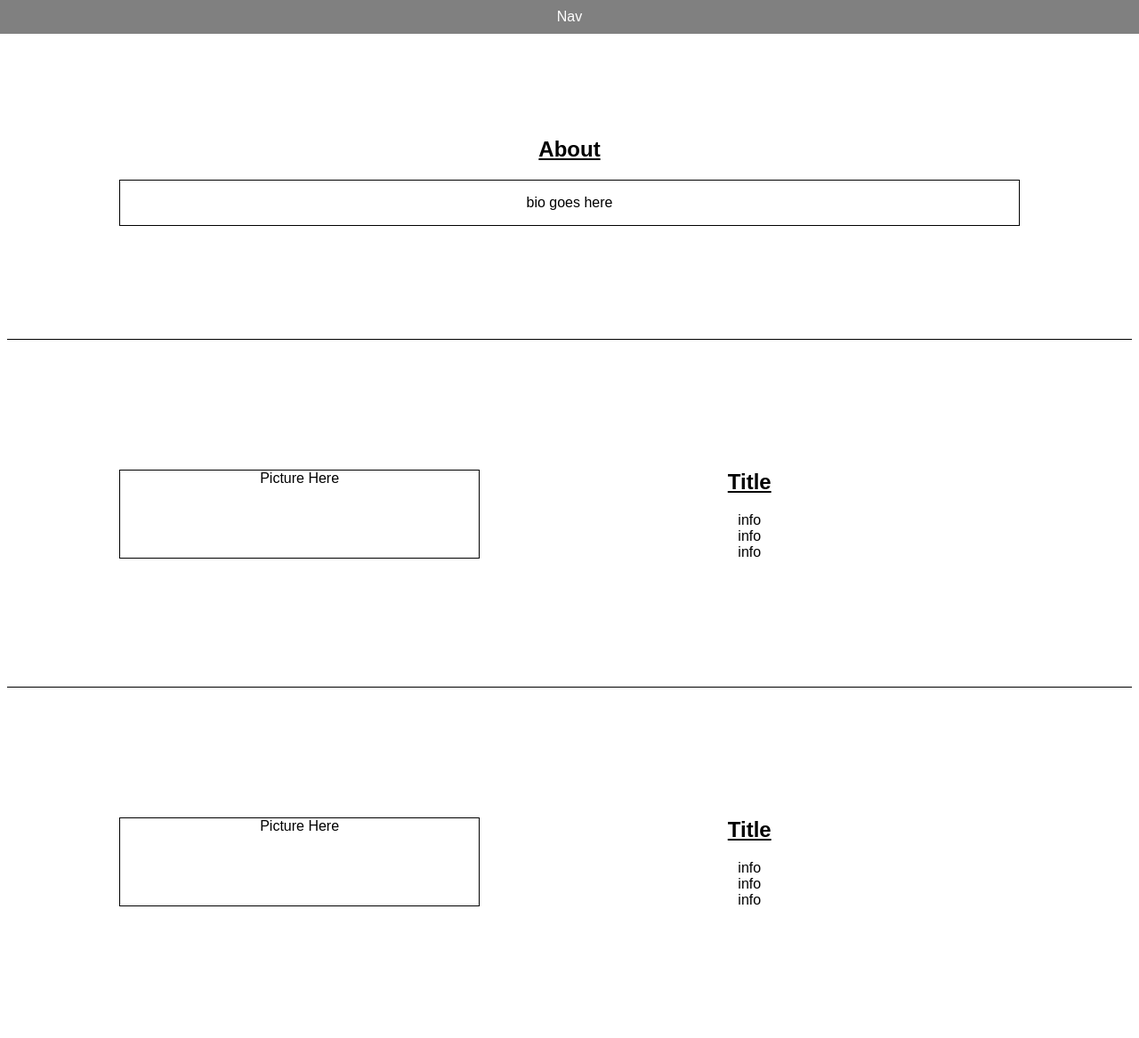
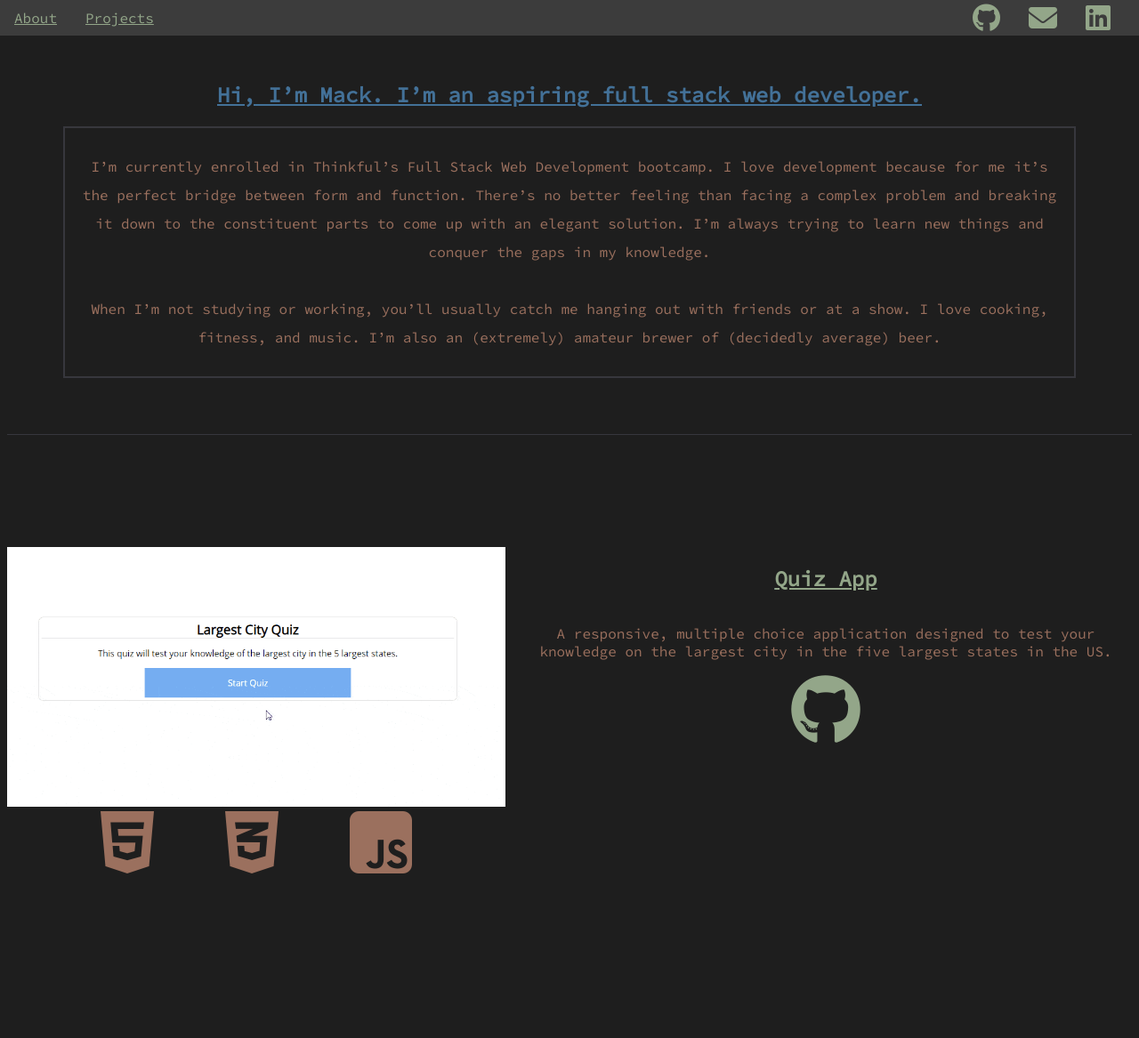
Before and after one commit to hmaiermack/portfolio, a plain HTML site: page index.html in a window 1280 px wide. Shown: the whole page at 89% size. After the commit the page ends 1122 px from the top, so only its background shows below. Drawn offline with nearby package versions, Linux system fonts and the light colour scheme.

Commit message:
finished styling, no js yet

```diff
--- a/index.html
+++ b/index.html
@@ -6,35 +6,71 @@
     <meta name="viewport" content="width=device-width, initial-scale=1.0">
     <meta http-equiv="X-UA-Compatible" content="ie=edge">
     <link rel="stylesheet" type="text/css" href="style.css">
+    <link href="https://fonts.googleapis.com/css?family=Source+Code+Pro&display=swap" rel="stylesheet">
+    <script src="https://kit.fontawesome.com/b5f0c6a3b9.js" crossorigin="anonymous"></script>
 </head>
 <body>
-    <nav role="navigation">Nav</nav>
+    <nav role="navigation">
+        <a class="nav0 target" href="#top">
+            <div class="nav about">About</div>
+        </a>
+        <a class="nav1" href="#project-start">
+            <div class="nav">Projects</div>
+        </a>
+
+        <div class="nav-icons">
+            <a class ="icon nav-icon" href="https://github.com/hmaiermack"><i class="fab fa-github"></i></a>
+            <a class="icon nav-icon" href="mailto:hmaiermack@gmail.com"><i class="fas fa-envelope"></i></a>
+            <a class="icon nav-icon" href="www.linkedin.com/in/mack-maier"><i class="fab fa-linkedin"></i></a>
+        </div>
+    </nav>
     <main role="main">
         <section role="region" class="about-section">
-            <h1>About</h1>
+            <h1>Hi, I’m Mack. I’m an aspiring full stack web developer.</h1>
             <div class="bio">
-                <p>bio goes here</p>
+                <p> I’m currently enrolled in Thinkful’s Full Stack Web Development bootcamp.
+                    I love development because for me it’s the perfect bridge between form and function.
+                    There’s no better feeling than facing a complex problem and breaking it down to the constituent parts to come up with an elegant solution.
+                    I’m always trying to learn new things and conquer the gaps in my knowledge.
+                    <br>
+                    <br>
+                        When I’m not studying or working, you’ll usually catch me hanging out with friends or at a show.
+                    I love cooking, fitness, and music. I’m also an (extremely) amateur brewer of (decidedly average) beer.
+                        </p>
             </div>
         </section>
-        <section role="region" class="project-section">
+        <section role="region" class="project-section" id="project-start">
             <div role="region" class="project-container">
-            <div class="project-picture"> Picture Here</div>
+                <div>
+            <a id="project-picture" href="https://hmaiermack.github.io/thinkful-quiz-app/">
+            <img class="project-picture" alt="GIF showing the app in use." src="project-images/quiz-app-gif.gif"/>
+            </a>
+            <div class ="icons">
+                    <i class="fab fa-html5"></i>
+                    <i class="fab fa-css3-alt"></i>
+                    <i class="fab fa-js-square"></i>
+                </div>
+                </div>
             <div class="project-info">
-            <h2>Title</h2>
-            <p>info<br>info<br>info</p>
+            <h2><a href="https://hmaiermack.github.io/thinkful-quiz-app/">Quiz App</a></h2>
+            <p>A responsive, multiple choice application designed to test your knowledge on the largest city in the five largest states in the US.</p>
+            <a class="icon" href="https://github.com/hmaiermack/thinkful-quiz-app">
+            <i class="fab fa-github" id="repo"></i>
+            </a>
+            </div>
             </div>
             </div>
         </section>
-        <section role="region" class="project-section">
-                <div role="region" class="project-container">
-                <div class="project-picture"> Picture Here</div>
-                <div class="project-info">
-                <h2>Title</h2>
-                <p>info<br>info<br>info</p>
-                </div>
-                </div>
-            </section>
     </main>
-    <footer role="footer">footer</footer>
+    <footer role="footer">
+            <a class ="icon" href="https://github.com/hmaiermack"><i class="fab fa-github"></i></a>
+            <a class="icon" href="mailto:hmaiermack@gmail.com"><i class="fas fa-envelope"></i></a>
+            <a class="icon" href="www.linkedin.com/in/mack-maier"><i class="fab fa-linkedin"></i></a>
+    </footer>
 </body>
+<script
+  src="https://code.jquery.com/jquery-3.4.1.js"
+  integrity="sha256-WpOohJOqMqqyKL9FccASB9O0KwACQJpFTUBLTYOVvVU="
+  crossorigin="anonymous"></script>
+<script src="index.js"></script>
 </html>
--- /dev/null
+++ b/index.js
@@ -0,0 +1,12 @@
+$('.nav').on('click', function(event) {
+    $(this).parent().find('a').toggleClass('target');
+    $(this).toggleClass('target');
+});
+
+$(window).on('scroll', function() {
+    $('.target').each(function() {
+        if($(window).scrollTop() >= $(this).offset().top) {
+            $(this).toggleClass('target');
+            }
+        })
+});
--- a/style.css
+++ b/style.css
@@ -1,9 +1,96 @@
 *{
     font-family: sans-serif;
     box-sizing: border-box;
+    font-family: 'Source Code Pro', monospace;
+    border-color: #37373d;
+    display: flex;
+    flex-direction: column;
+    align-items: center;
 }
 
-@media (max-width: 812px){
+@media (max-width: 766px){
+    *{
+        text-align: center;
+    }
+
+    .nav-icons{
+        display: none;
+    }
+    nav,
+    footer {
+        position: fixed;
+        background-color: gray;
+        width: 100%;
+        color: #ffffff;
+    }
+    p{
+        line-height: 1.5em;
+    }
+    section{
+        min-height: 300px;
+        padding: 10%;
+    }
+
+    nav{
+        flex-direction: row;
+        top: 0;
+        left: 0;
+        right: 0;
+        }
+
+    a .nav, a .nav{
+        padding: 1.5em 1em 1.5em 1em;
+        }
+
+    footer{
+        flex-direction: row;
+        justify-content: space-around;
+        padding-top: .1em;
+        padding-bottom: .1em;
+        bottom: 0;
+        left: 0;
+        right: 0;
+    }
+
+    footer > i{
+        font-size: .75em;
+    }
+
+    .bio{
+        border: 1px solid #37373d;
+        vertical-align: middle;
+    }
+
+    h1, h2{
+        text-decoration: underline;
+    }
+
+    .project-section{
+        border-top: 1px solid #37373d;
+    }
+
+    .project-picture{
+        border: 1px solid #37373d;
+        max-width: 90%;
+        max-height: 50%;
+    }
+
+    i{
+        font-size: 3em;
+    }
+
+    .icons{
+        flex-direction: row;
+    }
+
+    .icons > i{
+        padding: 0 .5em 0 .5em;
+        font-size: 2em;
+        color: #9b705e;
+    }
+}
+
+@media (min-width: 767px){
     *{
         text-align: center;
     }
@@ -17,86 +104,121 @@
         padding: 10px 0px;
     }
 
+    .nav-icons{
+        position: fixed;
+        right: 1em;
+        font-size: 2em;
+        flex-direction: row;
+    }
+
+    .nav-icon{
+        padding-left: 1em;
+    }
+
     section{
         min-height: 300px;
-        padding: 10%;
+        padding: 10% 0 10% 0;
+    }
+
+    .about-section{
+        padding: 5%;
     }
 
     nav{
+        flex-direction: row;
         top: 0;
         left: 0;
         right: 0;
         }
 
+    a .nav, a .nav{
+        padding: 0 1em 0 1em;
+        }
     footer{
-        bottom: 0;
-        left: 0;
-        right: 0;
+        display: none;
     }
 
     .bio{
-        border: 1px solid black;
+        line-height: 2em;
+        border: 2px solid #37373d;
         vertical-align: middle;
+        padding: 1%;
     }
 
     h1, h2{
         text-decoration: underline;
     }
-    .project-section{
-        border-top: 1px solid black;
+#project-start{
+        border-top: 1px solid #37373d;
     }
+
+
         .project-picture{
-        float: left;
-        border: 1px solid black;
-        height: 100px;
-        width: 40%;
+            align-self: flex-start;
+            max-width: 35em;
+        }
+
+        .project-container{
+        flex-flow: row;
+        }
+
+        .icons{
+            flex-direction: row;
+            font-size: 5em;
+            color: #9b705e;
+        }
+        .icons > i{
+            padding: 0 .5em 0 .5em;
+        }
+
+        #repo{
+            font-size: 5em;
+        }
+
+        .project-info{
+            align-self: flex-start;
+            padding: 0 0 0 1em;
         }
 }
 
-@media (min-width: 813px){
-    *{
-        text-align: center;
+body{
+    background-color: #1e1e1e;
+}
+h1, h2{
+    color: #437198;
+}
+p{
+    color: #9b705e;
 }
 
-    nav,
-    footer {
-        position: fixed;
-        background-color: gray;
-        width: 100%;
-        color: #ffffff;
-        padding: 10px 0px;
+nav, footer{
+    background-color: #3c3c3c;
 }
 
-    section{
-        min-height: 300px;
-        padding: 10%;
+a{
+    color: #93a689;
+
 }
 
-    nav{
-        top: 0;
-        left: 0;
-        right: 0;
+a:hover{
+    color: #986994;
+    cursor: pointer;
 }
 
-    footer{
+.icon{
+    text-decoration: none;
+}
+
+title{
     display: none;
 }
 
-    .bio{
-        border: 1px solid black;
-        vertical-align: middle;
+html {
+    scroll-behavior: smooth;
 }
 
-    h1, h2{
-        text-decoration: underline;
-    }
-    .project-section{
-        border-top: 1px solid black;
-    }
-    .project-picture{
-        float: left;
-        border: 1px solid black;
-        height: 100px;
-        width: 40%;
-    }
-}
+/*nav .target,
+a .target{
+    background-color:  #1e1e1e;
+    color: #986994;
+}*/
```
Also changed, not shown: project-images/quiz-app-gif.gif (added), 1 other file. Lines whose indentation alone changed are shown as unchanged.
